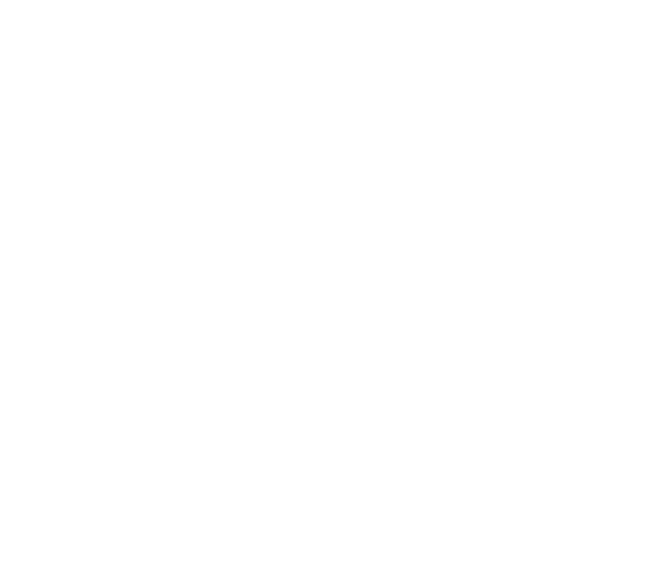
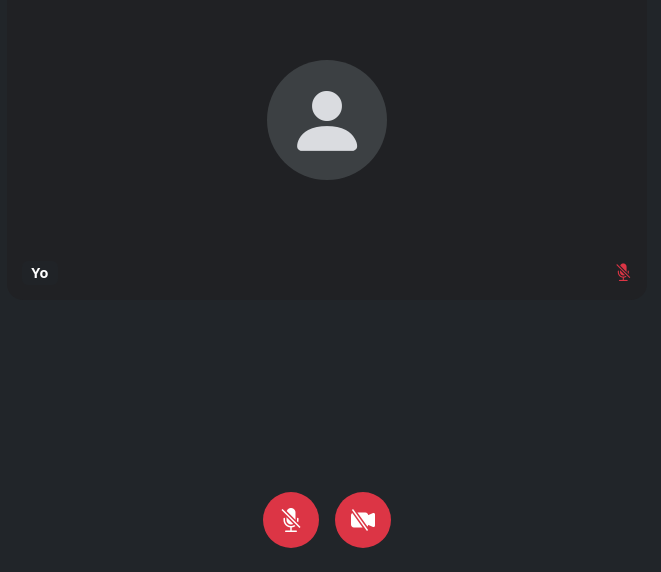
Before and after one commit to KevinRamirez333/videoconferencia_robotronics, a Vue app in the folder frontend_videoconferencia/: page /sala in a window 1280 px wide. Before the commit this address had no page. Shown: the part 228-800 px from the top of the page, without its empty margins (313-974 px from the left). Built offline with nearby package versions, Linux system fonts and the light colour scheme; the HTML template or start-up script is replaced by a standard one.

Commit message:
Creacion de la vista de sala

```diff
--- a/frontend_videoconferencia/src/router/index.ts
+++ b/frontend_videoconferencia/src/router/index.ts
@@ -1,11 +1,19 @@
 import { createRouter, createWebHistory } from 'vue-router'
 
+import Sala from '../views/sala/sala.vue'
 
 const router = createRouter({
   history: createWebHistory(import.meta.env.BASE_URL),
   routes: [
-
-
+    {
+      path: '/',
+      redirect: { name: 'sala' },
+    },
+    {
+      path: '/sala',
+      name: 'sala',
+      component: Sala,
+    },
   ],
 })
 
--- a/frontend_videoconferencia/src/views/sala/sala.vue
+++ b/frontend_videoconferencia/src/views/sala/sala.vue
@@ -0,0 +1,238 @@
+<script setup lang="ts">
+import { ref, reactive, onBeforeUnmount } from 'vue'
+
+// Datos del usuario local (mas adelante vendran del backend / login)
+const nombreUsuario = ref('Yo')
+
+type Dispositivo = 'audio' | 'video'
+const activos = reactive({ audio: false, video: false })
+const solicitando = reactive({ audio: false, video: false })
+const errores = reactive({ audio: '', video: '' })
+const videoLocal = ref<HTMLVideoElement | null>(null)
+const flujos: Record<Dispositivo, MediaStream | null> = { audio: null, video: null }
+let salaCerrada = false
+
+function detenerDispositivo(tipo: Dispositivo) {
+  flujos[tipo]?.getTracks().forEach((pista) => pista.stop())
+  flujos[tipo] = null
+  activos[tipo] = false
+  if (tipo === 'video' && videoLocal.value) videoLocal.value.srcObject = null
+}
+
+async function alternarDispositivo(tipo: Dispositivo) {
+  if (solicitando[tipo] || salaCerrada) return
+  errores[tipo] = ''
+  if (activos[tipo]) {
+    detenerDispositivo(tipo)
+    return
+  }
+
+  if (!window.isSecureContext || !navigator.mediaDevices?.getUserMedia) {
+    errores[tipo] =
+      'Para usar cámara y micrófono, abre la sala en HTTPS o localhost con un navegador compatible.'
+    return
+  }
+
+  solicitando[tipo] = true
+  try {
+    // Pedir cada dispositivo por separado permite usar uno aunque el otro no esté disponible.
+    const flujo = await navigator.mediaDevices.getUserMedia({
+      audio: tipo === 'audio',
+      video: tipo === 'video',
+    })
+    // El permiso puede resolverse después de que el usuario abandone la sala.
+    if (salaCerrada) {
+      flujo.getTracks().forEach((pista) => pista.stop())
+      return
+    }
+    flujos[tipo] = flujo
+    flujo.getTracks().forEach((pista) => {
+      pista.addEventListener('ended', () => {
+        if (flujos[tipo] !== flujo) return
+        detenerDispositivo(tipo)
+        errores[tipo] =
+          'El dispositivo se desconectó o dejó de estar disponible. Intenta activarlo de nuevo.'
+      })
+    })
+    activos[tipo] = true
+    if (tipo === 'video' && videoLocal.value) {
+      videoLocal.value.srcObject = flujo
+      await videoLocal.value.play()
+    }
+  } catch (error) {
+    if (salaCerrada) return
+    detenerDispositivo(tipo)
+    const nombre = error instanceof Error ? error.name : ''
+    const dispositivo = tipo === 'audio' ? 'el micrófono' : 'la cámara'
+    if (nombre === 'NotAllowedError' || nombre === 'SecurityError') {
+      errores[tipo] = `Permite el acceso a ${dispositivo} en tu navegador y vuelve a intentarlo.`
+    } else if (nombre === 'NotFoundError') {
+      errores[tipo] = `No se encontró ${dispositivo}. Conecta el dispositivo e inténtalo de nuevo.`
+    } else if (nombre === 'NotReadableError' || nombre === 'AbortError') {
+      errores[tipo] = `No se pudo abrir ${dispositivo}. Revisa si otra aplicación lo está usando.`
+    } else {
+      errores[tipo] = `No se pudo activar ${dispositivo}. Vuelve a intentarlo.`
+    }
+  } finally {
+    solicitando[tipo] = false
+  }
+}
+
+onBeforeUnmount(() => {
+  salaCerrada = true
+  detenerDispositivo('audio')
+  detenerDispositivo('video')
+})
+</script>
+
+<template>
+  <div class="sala d-flex flex-column vh-100 bg-dark">
+    <!-- Zona de participantes -->
+    <div class="flex-grow-1 d-flex align-items-center justify-content-center p-4">
+      <div class="cuadro-participante" :class="{ 'microfono-activo': activos.audio }">
+        <video
+          v-show="activos.video"
+          ref="videoLocal"
+          class="video-participante"
+          autoplay
+          muted
+          playsinline
+          aria-label="Vista previa de tu cámara"
+        ></video>
+        <div
+          v-if="!activos.video"
+          class="avatar-participante rounded-circle"
+          role="img"
+          aria-label="Silueta de una persona"
+        >
+          <i class="bi bi-person-fill" aria-hidden="true"></i>
+        </div>
+
+        <!-- Nombre del participante -->
+        <span class="nombre-participante badge bg-dark bg-opacity-75">
+          {{ nombreUsuario }}
+        </span>
+
+        <!-- Indicador de microfono -->
+        <span
+          class="indicador-microfono"
+          :class="activos.audio ? 'text-success' : 'text-danger'"
+          :aria-label="activos.audio ? 'Micrófono activado' : 'Micrófono desactivado'"
+        >
+          <i class="bi" :class="activos.audio ? 'bi-mic-fill' : 'bi-mic-mute-fill'"></i>
+        </span>
+      </div>
+    </div>
+
+    <div class="px-4" aria-live="polite">
+      <p v-if="solicitando.audio || solicitando.video" class="text-white text-center">
+        Esperando acceso al dispositivo. Revisa la solicitud de permisos del navegador.
+      </p>
+      <p v-if="errores.audio" class="alert alert-warning" role="alert">{{ errores.audio }}</p>
+      <p v-if="errores.video" class="alert alert-warning" role="alert">{{ errores.video }}</p>
+    </div>
+
+    <!-- Barra de controles -->
+    <div class="barra-controles d-flex justify-content-center gap-3 py-4">
+      <button
+        type="button"
+        class="boton-control rounded-circle border-0"
+        :class="activos.audio ? 'btn btn-light' : 'btn btn-danger'"
+        :title="activos.audio ? 'Desactivar micrófono' : 'Activar micrófono'"
+        :aria-label="activos.audio ? 'Desactivar micrófono' : 'Activar micrófono'"
+        :aria-pressed="activos.audio"
+        :disabled="solicitando.audio"
+        @click="alternarDispositivo('audio')"
+      >
+        <i class="bi fs-4" :class="activos.audio ? 'bi-mic-fill' : 'bi-mic-mute-fill'"></i>
+      </button>
+      <button
+        type="button"
+        class="boton-control rounded-circle border-0"
+        :class="activos.video ? 'btn btn-light' : 'btn btn-danger'"
+        :title="activos.video ? 'Desactivar cámara' : 'Activar cámara'"
+        :aria-label="activos.video ? 'Desactivar cámara' : 'Activar cámara'"
+        :aria-pressed="activos.video"
+        :disabled="solicitando.video"
+        @click="alternarDispositivo('video')"
+      >
+        <i
+          class="bi fs-4"
+          :class="activos.video ? 'bi-camera-video-fill' : 'bi-camera-video-off-fill'"
+        ></i>
+      </button>
+    </div>
+  </div>
+</template>
+
+<style scoped>
+.sala {
+  position: fixed;
+  inset: 0;
+  overflow-y: auto;
+}
+
+.cuadro-participante {
+  position: relative;
+  width: 100%;
+  max-width: 640px;
+  aspect-ratio: 16 / 9;
+  display: flex;
+  align-items: center;
+  justify-content: center;
+  background-color: #202124;
+  border-radius: 1rem;
+  border: 3px solid transparent;
+  transition:
+    border-color 0.15s ease,
+    box-shadow 0.15s ease;
+}
+
+/* El borde indica micrófono encendido; no es un detector de voz. */
+.cuadro-participante.microfono-activo {
+  border-color: #1a73e8;
+  box-shadow: 0 0 0 4px rgba(26, 115, 232, 0.35);
+}
+
+.avatar-participante {
+  width: 120px;
+  height: 120px;
+  display: flex;
+  align-items: center;
+  justify-content: center;
+  background-color: #3c4043;
+  color: #dadce0;
+  font-size: 80px;
+  line-height: 1;
+}
+
+.video-participante {
+  width: 100%;
+  height: 100%;
+  object-fit: cover;
+  border-radius: inherit;
+  transform: scaleX(-1);
+}
+
+.nombre-participante {
+  position: absolute;
+  left: 0.75rem;
+  bottom: 0.75rem;
+  font-size: 0.9rem;
+}
+
+.indicador-microfono {
+  position: absolute;
+  right: 0.75rem;
+  bottom: 0.75rem;
+  font-size: 1.1rem;
+}
+
+.boton-control {
+  width: 56px;
+  height: 56px;
+  display: flex;
+  align-items: center;
+  justify-content: center;
+}
+</style>
```
